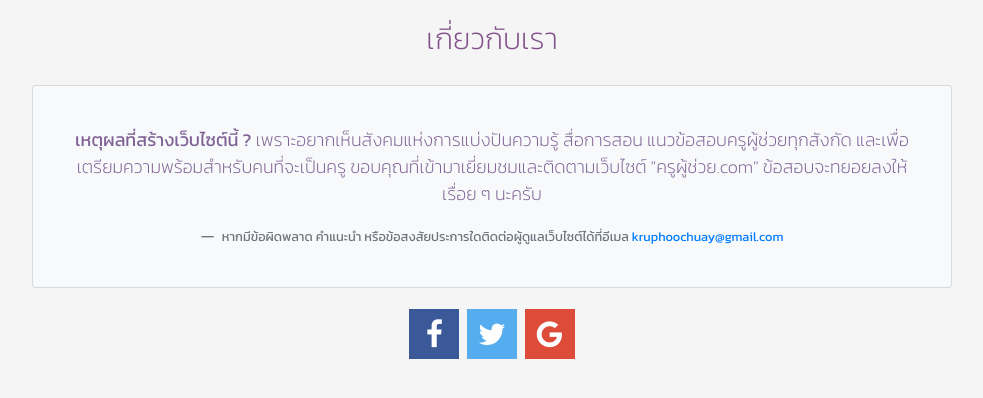
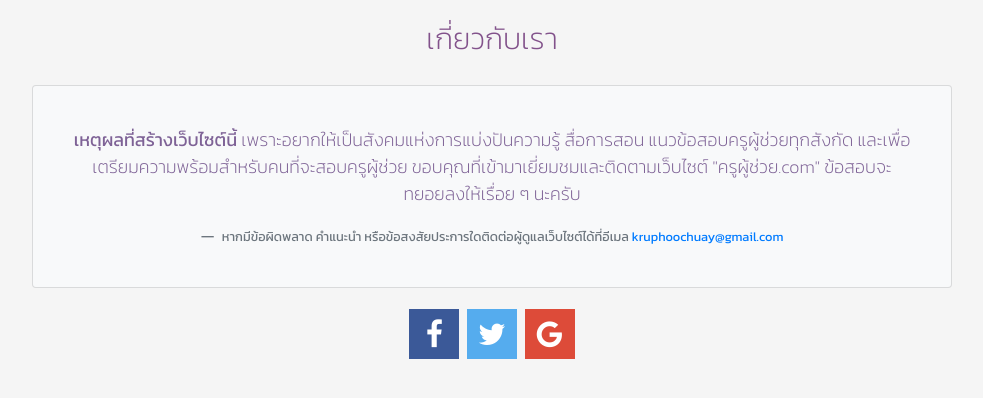
Before and after one commit to chonlatee-s/kru, a PHP site: page /aboutme.php in a window 1280 px wide. Shown: the part 66-464 px from the top of the page, without its empty margins (148-1131 px from the left). Run offline with PHP 8.4, Linux system fonts and the light colour scheme; a stand-in replaces the project's code that opens the database connection.

Commit message:
edit text aboutme.php

```diff
--- a/aboutme.php
+++ b/aboutme.php
@@ -51,7 +51,7 @@
                 <div class="card bg-light mb-3" style="max-with: 40rem;">
                     <div class="card-body">
                         <blockquote class="blockquote mb-0 card-body">
-                            <p style="font-size:18px; font-weight:300; color:#7e6296"><b>เหตุผลที่สร้างเว็บไซต์นี้ ?</b> เพราะอยากเห็นสังคมแห่งการแบ่งปันความรู้ สื่อการสอน แนวข้อสอบครูผู้ช่วยทุกสังกัด และเพื่อเตรียมความพร้อมสำหรับคนที่จะเป็นครู ขอบคุณที่เข้ามาเยี่ยมชมและติดตามเว็บไซต์ "ครูผู้ช่วย.com" ข้อสอบจะทยอยลงให้เรื่อย ๆ นะครับ</p>
+                            <p style="font-size:18px; font-weight:300; color:#7e6296"><b>เหตุผลที่สร้างเว็บไซต์นี้</b> เพราะอยากให้เป็นสังคมแห่งการแบ่งปันความรู้ สื่อการสอน แนวข้อสอบครูผู้ช่วยทุกสังกัด และเพื่อเตรียมความพร้อมสำหรับคนที่จะสอบครูผู้ช่วย ขอบคุณที่เข้ามาเยี่ยมชมและติดตามเว็บไซต์ "ครูผู้ช่วย.com" ข้อสอบจะทยอยลงให้เรื่อย ๆ นะครับ</p>
                             <footer class="blockquote-footer">
                                 <small class="text-muted">
                                     หากมีข้อผิดพลาด คำแนะนำ หรือข้อสงสัยประการใดติดต่อผู้ดูแลเว็บไซต์ได้ที่อีเมล <a href="mailto:kruphoochuay@gmail.com?Subject=สวัสดี" target="_top">kruphoochuay@gmail.com</a>
@@ -79,8 +79,6 @@
         </div>
     </div> -->
 
-
-    </br>
     <script src="./js/jquery.min.js"></script>
     <script src="./js/popover.min.js" ></script>
     <script src="./js/bootstrap.bundle.min.js"></script>
```
